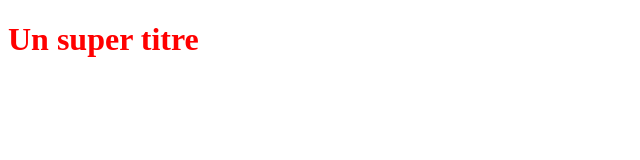
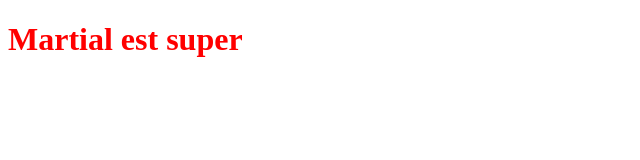
Before and after one commit to bambara-martial/OpenclassroomsProject, a plain HTML site: page index.html in a window 1280 px wide. Shown: the whole page, without its empty margins (0-640 px from the left). Drawn offline with Linux system fonts and the light colour scheme.

Commit message:
Modification de titre H1

```diff
--- a/index.html
+++ b/index.html
@@ -5,6 +5,6 @@
     <link rel="stylesheet" type="text/css" href="styles.css">
 </head>
 <body>
-    <h1>Un super titre</h1>
+    <h1>Martial est super</h1>
 </body>
 </html>
```
